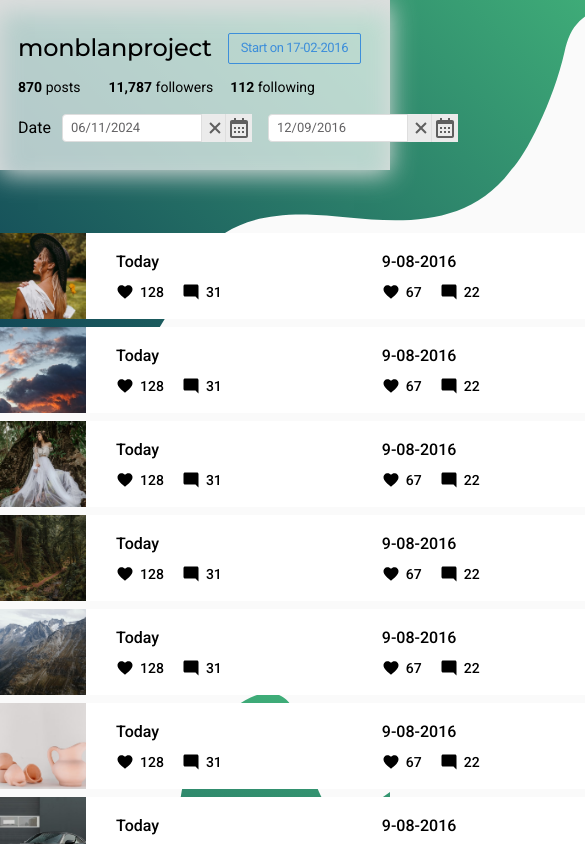
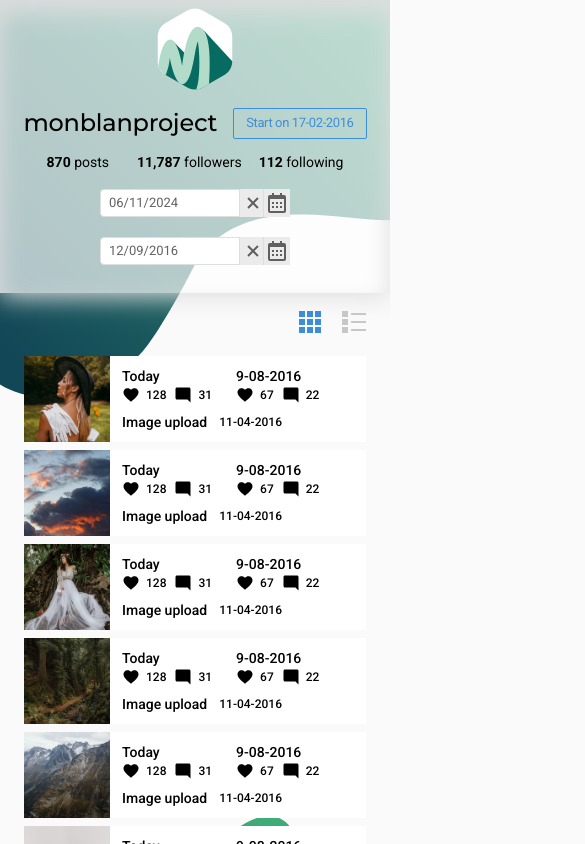
Before and after one commit to emmavasylyk/monblanproject, a Next.js app: page / in a window 390 px wide. Shown: the top 844 px of the page, 585 px wide, since content can reach past the window. Built offline with nearby package versions, Linux system fonts and the light colour scheme.

Commit message:
feat: add style for adaptive

```diff
--- a/src/app/globals.css
+++ b/src/app/globals.css
@@ -8,4 +8,9 @@ body {
   background-repeat: no-repeat;
   background-size: auto, auto;
   background-position: top left, bottom 41px right;
+
+  @media screen and (min-width: 768px) and (max-width: 1279.9px) {
+    background-size: 500px auto, auto;
+    background-position: top left, bottom 41px right;
+  }
 }
--- a/src/app/page.js
+++ b/src/app/page.js
@@ -6,7 +6,9 @@ export default function Home() {
   return (
     <main>
       <Header />
-      <TodoList />
+      <div className="container">
+        <TodoList />
+      </div>
     </main>
   );
 }
--- a/src/components/Header.js
+++ b/src/components/Header.js
@@ -38,20 +38,26 @@ function Header() {
   );
 
   return (
-    <div className="flex gap-[86px] justify-center pt-[6px] pb-7 bg-white/[67%] shadow-grey">
+    <div className="md:flex md:gap-[86px] gap-4 md:justify-center pt-[6px] pb-7 bg-white/[67%] shadow-grey">
       <Link href="/">
-        <Image src={"/logo.svg"} alt="Logo" width={138} height={138} />
+        <Image
+          src={"/logo.svg"}
+          alt="Logo"
+          width={138}
+          height={138}
+          className="w-[86px] h-[86px] smOnly:mb-4 md:w-[120px] smOnly:mx-auto md:h-[120px] xl:w-[138px] xl:h-[138px]"
+        />
       </Link>
-      <div className="pt-[27px]">
-        <div className="mb-[15px] flex items-center gap-4">
+      <div className="xl:pt-[27px] md:pt-6">
+        <div className="mb-[15px] flex items-center gap-4 smOnly:justify-center">
           <h1 className="font-montserrat text-black font-medium -tracking-[0.24px] text-[24px] leading-[1.2]">
             monblanproject
           </h1>
-          <p className="text-[#3D8EDA] text-[13px] -tracking-[0.39px] leading-[1.2] rounded-sm border border-[#3D8EDA] px-3 pt-[6px] pb-[7px]">
+          <p className="text-[#3D8EDA] text-[13px] -tracking-[0.39px] leading-[1.2] rounded-sm border border-[#3D8EDA] px-3 pt-[6px] pb-[7px] inline-block md:block">
             Start on 17-02-2016
           </p>
         </div>
-        <ul className="flex items-center mb-[19px]">
+        <ul className="flex items-center mb-[19px] smOnly:justify-center">
           <li className="text-[14px] leading-[1.15] mr-7">
             <span className="font-bold">870</span> posts
           </li>
@@ -62,10 +68,10 @@ function Header() {
             <span className="font-bold">112</span> following
           </li>
         </ul>
-        <div className="flex gap-[11px] items-center">
-          <p className="text-base">Date</p>
-          <div className="flex items-center w-[396px] justify-between">
-            <div className="">
+        <div className="flex gap-[11px] items-center smOnly:justify-center">
+          <p className="text-base md:block hidden">Date</p>
+          <div className="flex smOnly:flex-col smOnly:gap-5 items-center md:w-[396px] smOnly:justify-center md:justify-between">
+            <div>
               <DatePicker
                 selected={startDate}
                 selectsStart
@@ -77,7 +83,7 @@ function Header() {
                 }
               />
             </div>
-            <div className="">
+            <div>
               <DatePicker
                 selected={endDate}
                 selectsEnd
--- a/src/components/TodoItem.js
+++ b/src/components/TodoItem.js
@@ -10,15 +10,15 @@ function TodoItem({ item, viewMode }) {
     <li
       className={clsx(
         "bg-white",
-        viewMode === "rows" ? "flex items-center" : ""
+        viewMode === "rows" ? "flex items-center smOnly:gap-3" : ""
       )}
     >
       <Image
         src={item.image}
         className={clsx(
           viewMode === "rows"
-            ? "w-[86px] h-[86px] mr-[30px]"
-            : "w-[203px] h-[203px]"
+            ? "w-[86px] h-[86px] md:mr-[30px]"
+            : "w-full xl:max-w-[203px] min-w-[132px] md:min-w-[120px]"
         )}
         alt="image"
         width={86}
@@ -26,37 +26,47 @@ function TodoItem({ item, viewMode }) {
       />
       <div
         className={clsx(
-          viewMode === "rows" ? "flex items-center gap-[168px]" : "p-3"
+          viewMode === "rows"
+            ? "md:flex md:items-center xl:gap-[168px] md:gap-[120px]"
+            : "md:p-3 p-1"
         )}
       >
         <ul
           className={clsx(
             "flex",
-            viewMode === "rows" ? "gap-[160px]" : "justify-between mb-6"
+            viewMode === "rows"
+              ? "xl:gap-[160px] md:gap-[120px] smOnly:mb-2 gap-6 smOnly:flex-wrap"
+              : "justify-between mb-6"
           )}
         >
           {item.metrics.map((metric, index) => (
-            <li key={index}>
+            <li key={index} className={clsx(viewMode === "rows" ? "" : "")}>
               <p
                 className={clsx(
-                  "font-medium text-base",
-                  viewMode === "rows" ? "mb-2" : "mb-[7px]"
+                  "font-medium md:text-base text-sm",
+                  viewMode === "rows" ? "md:mb-2" : "mb-[7px]"
                 )}
               >
                 {metric.date}
               </p>
               <div
                 className={clsx(
-                  viewMode === "rows" ? "flex gap-[18px]" : "grid gap-[6px]"
+                  viewMode === "rows"
+                    ? "flex md:gap-[18px] gap-2"
+                    : "grid gap-[6px]"
                 )}
               >
                 <div className="flex items-center gap-[6px]">
                   <Heart className="w-[18px] h-[18px]" />
-                  <span className="font-medium text-sm">{metric.likes}</span>
+                  <span className="font-medium md:text-sm text-xs">
+                    {metric.likes}
+                  </span>
                 </div>
                 <div className="flex items-center gap-[6px]">
                   <Comment className="w-[18px] h-[18px]" />
-                  <span className="font-medium text-sm">{metric.comments}</span>
+                  <span className="font-medium md:text-sm text-xs">
+                    {metric.comments}
+                  </span>
                 </div>
               </div>
             </li>
@@ -64,11 +74,13 @@ function TodoItem({ item, viewMode }) {
         </ul>
         <div
           className={clsx(
-            viewMode === "rows" ? "" : "flex items-center justify-between"
+            viewMode === "rows"
+              ? "smOnly:flex smOnly:items-center smOnly:gap-3"
+              : "flex items-center justify-between"
           )}
         >
-          <p className="font-medium text-base">Image upload</p>
-          <p className="font-medium text-sm">{item.upload_date}</p>
+          <p className="font-medium md:text-base text-sm">Image upload</p>
+          <p className="font-medium md:text-sm text-xs">{item.upload_date}</p>
         </div>
       </div>
     </li>
--- a/src/components/TodoList.js
+++ b/src/components/TodoList.js
@@ -19,7 +19,7 @@ function TodoList() {
   };
 
   return (
-    <div className="w-[836px] mx-auto pt-[18px] pb-[61px]">
+    <div className="xl:w-[836px] mx-auto pt-[18px] pb-[61px]">
       <div className="flex gap-[21px] justify-end mb-[23px]">
         <button
           type="button"
@@ -41,7 +41,7 @@ function TodoList() {
           "grid",
           viewMode === "rows"
             ? "gap-2 mb-[33px]"
-            : "grid-cols-4 gap-y-4 gap-x-2 mb-6"
+            : "xl:grid-cols-4 gap-y-4 gap-x-2 mb-6 md:grid-cols-3 grid-cols-2"
         )}
       >
         {data.slice(0, visibleCarts).map((item, index) => (
--- a/tailwind.config.js
+++ b/tailwind.config.js
@@ -6,6 +6,14 @@ module.exports = {
     "./src/app/**/*.{js,ts,jsx,tsx,mdx}",
   ],
   theme: {
+    screens: {
+      sm: "480px",
+      md: "768px",
+      xl: "1280px",
+      smOnly: { max: "767.98px" },
+      mdOnly: { min: "768px", max: "1279.98px" },
+      notXl: { max: "1279.98px" },
+    },
     boxShadow: {
       grey: "0px 12px 24px 0px rgba(0, 0, 0, 0.12) inset, 0px 4px 24px 0px rgba(0, 0, 0, 0.12);", // class="shadow-grey"
     },
@@ -27,6 +35,15 @@ module.exports = {
         "gradient-conic":
           "conic-gradient(from 180deg at 50% 50%, var(--tw-gradient-stops))",
       },
+      container: {
+        center: true,
+        padding: {
+          DEFAULT: "1.5rem",
+          sm: "1.5rem",
+          md: "2rem",
+          xl: "2rem",
+        },
+      },
     },
   },
   plugins: [],
```
